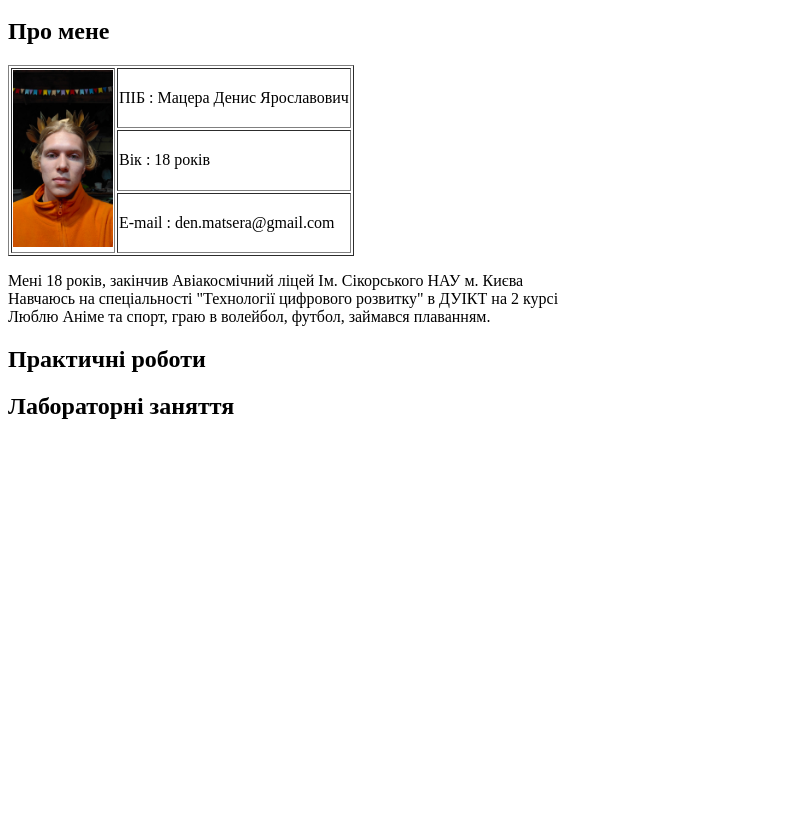
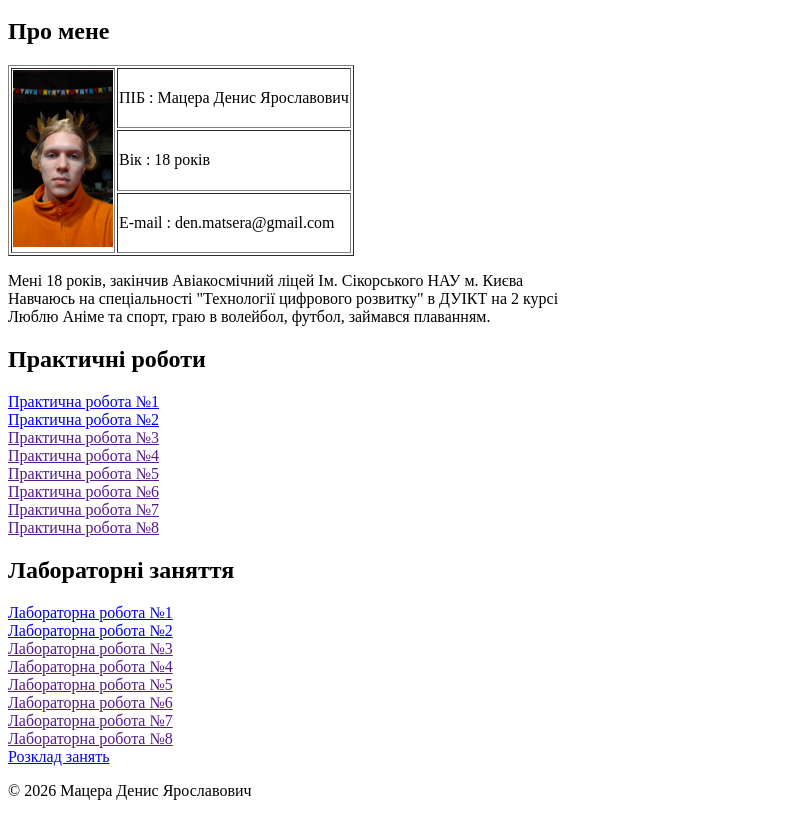
Before and after one commit to Senydesyd/Web, a plain HTML site: page index.html in a window 1280 px wide. Shown: the part 154-970 px from the top of the page, without its empty margins (0-797 px from the left). Before the commit the page ends 800 px from the top, so only its background shows below. Drawn offline with Linux system fonts and the light colour scheme.

Commit message:
Add practical and laboratory work links to index.html; create schedule.html

```diff
--- a/index.html
+++ b/index.html
@@ -39,10 +39,34 @@
 
     <div id="practices">
     <h2  lang="uk">Практичні роботи</h2>
+    <a href="https://classroom.google.com/c/ODc4NDEzMzg3NTE3/a/ODc4NDEzMzg3NTM1/details">Практична робота №1</a><br>
+    <a href="https://classroom.google.com/c/ODc4NDEzMzg3NTE3/a/ODc4NDEzMzg3NTM5/details">Практична робота №2</a><br>
+    <a href="">Практична робота №3</a><br>
+    <a href="">Практична робота №4</a><br>
+    <a href="">Практична робота №5</a><br>
+    <a href="">Практична робота №6</a><br>
+    <a href="">Практична робота №7</a><br>
+    <a href="">Практична робота №8</a><br>
     </div>
 
     <div id="labs">
     <h2  lang="uk">Лабораторні заняття</h2>
+    <a href="https://classroom.google.com/c/ODc4NDEzMzg3NTE3/a/ODc4NDEzMzg3NTM2/details">Лабораторна робота №1</a><br>
+    <a href="https://classroom.google.com/c/ODc4NDEzMzg3NTE3/a/ODc4NDEzMzg3NTQw/details">Лабораторна робота №2</a><br>
+    <a href="">Лабораторна робота №3</a><br>
+    <a href="">Лабораторна робота №4</a><br>
+    <a href="">Лабораторна робота №5</a><br>
+    <a href="">Лабораторна робота №6</a><br>
+    <a href="">Лабораторна робота №7</a><br>
+    <a href="">Лабораторна робота №8</a><br>
+    </div>
+
+    <div id="schedule">
+        <a href="schedule.html">Розклад занять</a>
+    </div>
+
+    <div id="footer">
+    <p>© 2026 Мацера Денис Ярославович</p>
     </div>
 </body>
 </html>
```
Also changed, not shown: schedule.html (added, +13 -0 lines).
